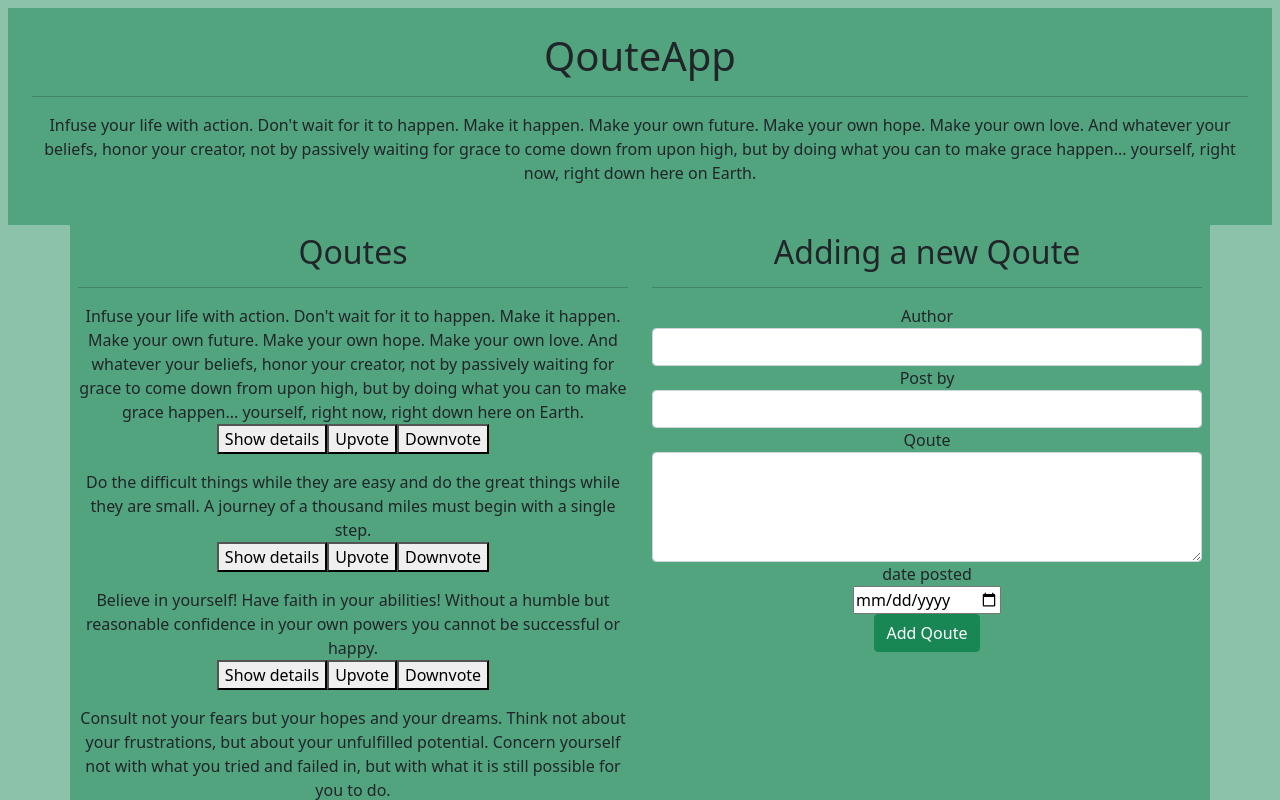
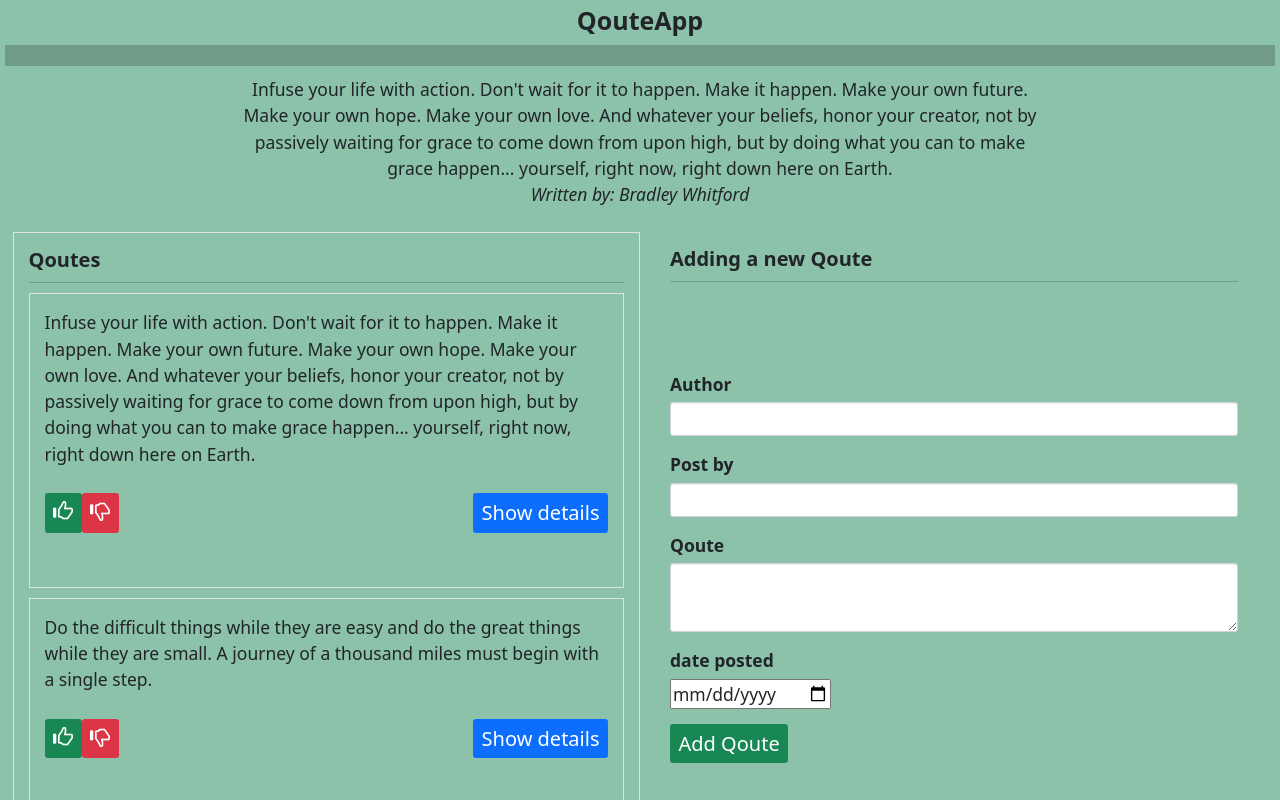
Before and after one commit to kLeitich/QuoteApp, an Angular app: page / in a window 1280 px wide. Shown: the top 800 px of the page. Built offline with nearby package versions, Linux system fonts and the light colour scheme.

Commit message:
adding feature and styling to repo

```diff
--- a/src/app/qoute-details/qoute-details.component.ts
+++ b/src/app/qoute-details/qoute-details.component.ts
@@ -8,7 +8,8 @@ import { Quote } from '../quote';
 })
 export class QouteDetailsComponent implements OnInit {
   @Input() quote!: Quote;
-
+    upvotes=0;
+    downvotes=0;
   constructor() { }
 
   ngOnInit(): void {
--- a/src/app/qoute-form/qoute-form.component.html
+++ b/src/app/qoute-form/qoute-form.component.html
@@ -1,5 +1,6 @@
 <div>
-    <h2>Adding a new Qoute</h2><hr>
+    <h2><strong>Adding a new Qoute</strong> </h2><hr>
+    <br><br><br>
     <form #qouteForm='ngForm' (ngSubmit)='submitQoute()'>
         <div class="form-group">
 
@@ -31,6 +32,6 @@
             <input type='date' id="complete" required>
 
         </div>
-    <button type="submit" class="btn btn-success">Add Qoute</button>
+    <button type="submit" class="btn btn-success fs-2">Add Qoute</button>
     </form>
 </div>
--- a/src/app/qoute/qoute.component.html
+++ b/src/app/qoute/qoute.component.html
@@ -1,24 +1,33 @@
-<div class="container-fluid text-center bg-success p-4" style="--bs-bg-opacity: .5;">
-  <h1>QouteApp</h1><hr/>
-  <p class="mx-auto">{{topQoute.description}}</p>
+<div class=" text-center fs-3">
+  <h1><strong>QouteApp</strong></h1><hr class="py-3">
+  <div class="container-sm">
+      <p class="mx-auto" style="width: 800px;">
+        {{topQoute.description}} <br>
+       <i> Written by: {{topQoute.author}}</i>
+
+      </p>
+  </div>
 </div>
-<div class="container text-center bg-success p-2" style="--bs-bg-opacity: .5;">
+
+<div class="container-fluid fs-3 p-4">
   <div class="row">
-    <div class="col-md-6">
-      <h2>Qoutes</h2> <hr>
+    <div class="col-md-6 p-2 bg-transparent border p-4">
+      <h2><strong>Qoutes</strong> </h2> <hr>
       <div>
-        <p *ngFor='let qoute of qoutes;let i=index'>
-          {{qoute.description}} <br>
-          <button (click)='toggleDetails(i)'>Show details</button>
-          <button>Upvote</button>
-          <button>Downvote</button>
+        <p *ngFor='let qoute of qoutes;let i=index' class="bg-transparent border p-4">
+          {{qoute.description}} <br><br>
+          <button class="btn btn-success fs-2 float-start" role="button"><span class="glyphicon glyphicon-thumbs-up"></span></button>
+          <button class="btn btn-danger fs-2 float-start" role="button"><span class="glyphicon glyphicon-thumbs-down"></span></button>
+          <button class="btn btn-primary fs-2 float-end" (click)='toggleDetails(i)'>Show details</button><br><br><br>
           <app-qoute-details *ngIf="qoute.showDescription" [quote]="qoute"></app-qoute-details>
         </p>
       </div>
     </div>
 
-    <div class="col-md-6">
-      <app-qoute-form (addQoute)='addNewQoute($event)'></app-qoute-form>
+    <div class="col-md-6 p-4">
+      <div class="container">
+        <app-qoute-form (addQoute)='addNewQoute($event)'></app-qoute-form>
+      </div>
     </div>
   </div>
 </div>
--- a/src/app/qoute/qoute.component.ts
+++ b/src/app/qoute/qoute.component.ts
@@ -14,7 +14,7 @@ export class QouteComponent implements OnInit {
     new Quote("Infuse your life with action. Don't wait for it to happen. Make it happen. Make your own future. Make your own hope. Make your own love. And whatever your beliefs, honor your creator, not by passively waiting for grace to come down from upon high, but by doing what you can to make grace happen... yourself, right now, right down here on Earth.","Bradley Whitford","Kevin Leitich"),
     new Quote("Do the difficult things while they are easy and do the great things while they are small. A journey of a thousand miles must begin with a single step.","Lao Tzu","Kevin Leitich"),
     new Quote("Believe in yourself! Have faith in your abilities! Without a humble but reasonable confidence in your own powers you cannot be successful or happy.","Norman Vincent Peale","Kevin Leitich"),
-    new Quote("Consult not your fears but your hopes and your dreams. Think not about your frustrations, but about your unfulfilled potential. Concern yourself not with what you tried and failed in, but with what it is still possible for you to do.","Pope John XXII","Kevin Leitich"),
+
   ];
 
   toggleDetails(index:number){
@@ -22,10 +22,14 @@ export class QouteComponent implements OnInit {
   }
 
   addNewQoute(quote:any){
-    let qouteLength =this.qoutes.length;
-    quote.id = qouteLength+1;
     this.qoutes.push(quote)
   }
+  // upvote(i) {
+  //   this.quotes[i].upvotes ++;
+  // }
+  // downvote(i) {
+  //   this.quotes[i].downvotes  ++;
+  // }
 
   constructor() { }
 
--- a/src/index.html
+++ b/src/index.html
@@ -7,10 +7,13 @@
   <meta name="viewport" content="width=device-width, initial-scale=1">
   <link rel="icon" type="image/x-icon" href="favicon.ico">
   <link href="https://cdn.jsdelivr.net/npm/bootstrap@5.1.3/dist/css/bootstrap.min.css" rel="stylesheet" integrity="sha384-1BmE4kWBq78iYhFldvKuhfTAU6auU8tT94WrHftjDbrCEXSU1oBoqyl2QvZ6jIW3" crossorigin="anonymous">
+  <link href="//netdna.bootstrapcdn.com/bootstrap/3.0.0/css/bootstrap.min.css" rel="stylesheet">
 </head>
 <body class="bg-success p-2" style="--bs-bg-opacity: .5;">
   <app-root></app-root>
-
+<div class="text-center fs-1">
+  <p>All right reserved.Copyright(c)2022</p>
+</div>
   <script src="https://cdn.jsdelivr.net/npm/bootstrap@5.1.3/dist/js/bootstrap.bundle.min.js" integrity="sha384-ka7Sk0Gln4gmtz2MlQnikT1wXgYsOg+OMhuP+IlRH9sENBO0LRn5q+8nbTov4+1p" crossorigin="anonymous"></script>
 </body>
 </html>
```
Lines whose indentation alone changed are shown as unchanged.
